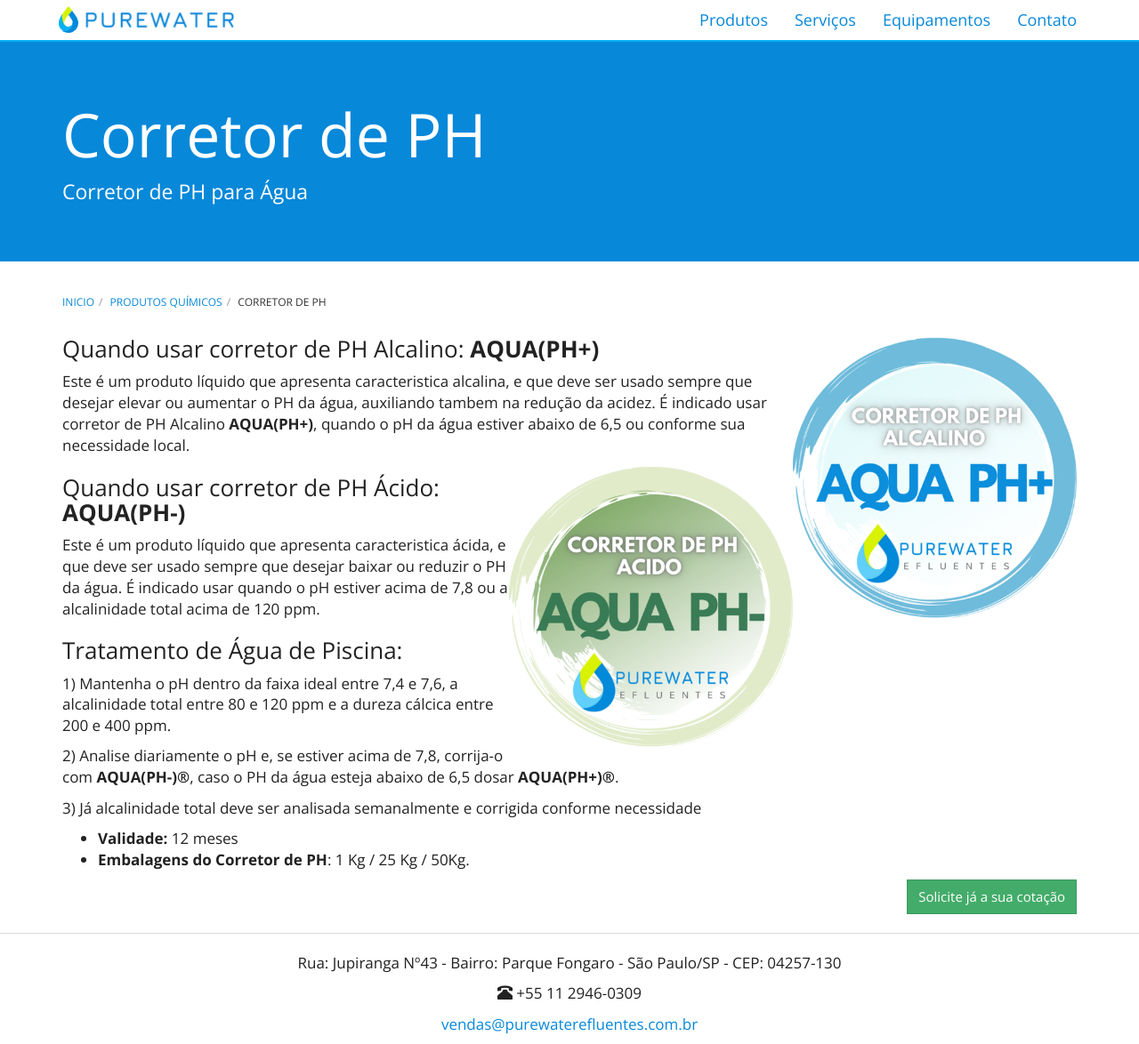
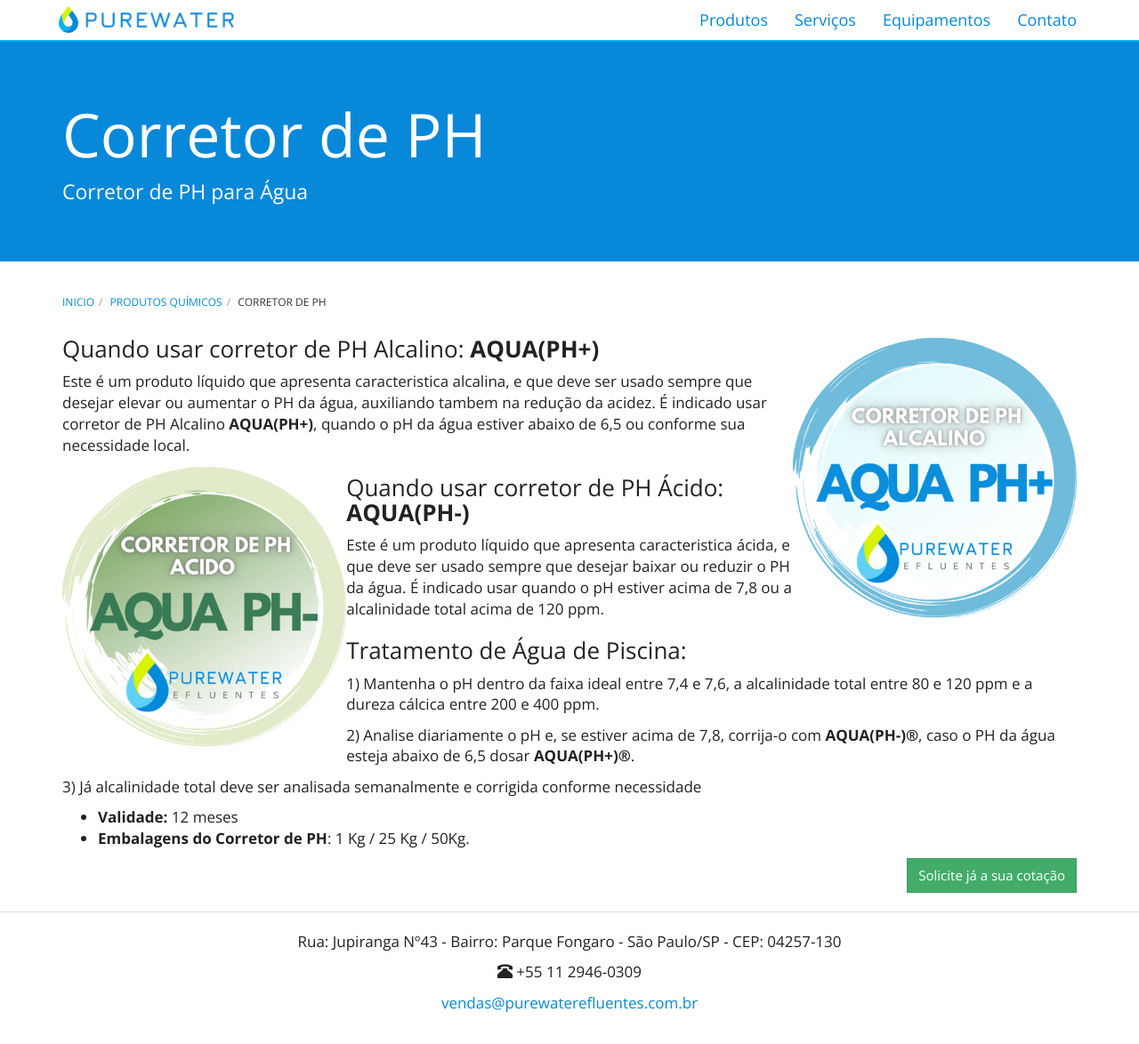
Before and after one commit to purewaterefluentes/purewaterefluentes.github.io, a Jekyll site: the page built from produtos/corretor-de-ph-para-piscina.md, in a window 1280 px wide and 1174 px high. Shown: the whole window at 89% size. Built offline with Jekyll 4.4.1, drawn with Linux system fonts in a browser that asks for light colours; nearby versions of some CDN libraries; library files that are not in the unit come from our copies.

Commit message:
Update corretor-de-ph-para-piscina.md

```diff
--- a/produtos/corretor-de-ph-para-piscina.md
+++ b/produtos/corretor-de-ph-para-piscina.md
@@ -12,7 +12,7 @@
 Este é um produto líquido que apresenta caracteristica alcalina, e que deve ser usado sempre que desejar elevar ou aumentar o PH da  água, auxiliando tambem na redução da acidez.
 É indicado usar corretor de PH Alcalino **AQUA(PH+)**, quando o pH da água estiver abaixo de 6,5 ou conforme sua necessidade local.
 
-<img class="img-responsive pull-right" style="max-width: 28%;" src="../../website/images/corretor de PH acido.png" alt="corretor de PH acido">
+<img class="img-responsive pull-left" style="max-width: 28%;" src="../../website/images/corretor de PH acido.png" alt="corretor de PH acido">
 
 ### Quando usar corretor de PH Ácido: **AQUA(PH-)**
 
```
